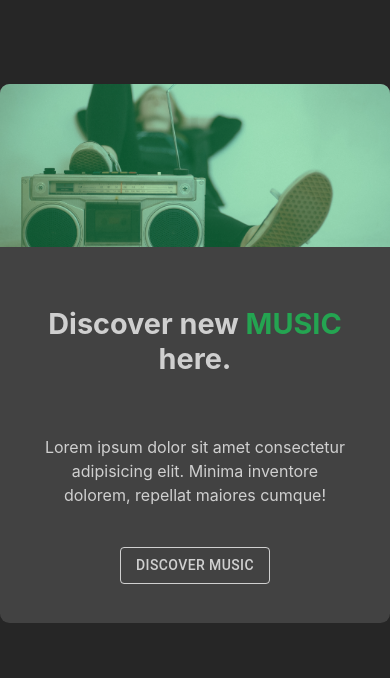
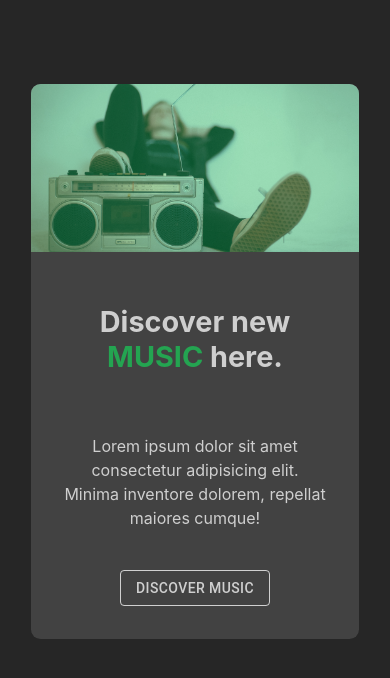
Before and after one commit to CarlaCarrasco/Spotify, a React (Create React App) app: page / in a window 390 px wide. Shown: the top 678 px of the page. Built offline with nearby package versions, Linux system fonts and the light colour scheme; no server answers.

Commit message:
fixed margin on mobile

```diff
--- a/src/App.css
+++ b/src/App.css
@@ -105,12 +105,6 @@ ol {
   width: 60vw;
 }
 
-
-@media only screen and (max-width: 414px){
-  .artist-list {
-    flex-direction: column;
-  }
-}
 @media only screen and (max-width: 768px){
   .artist-list > div {
     flex: 1 0 50%;
@@ -188,7 +182,7 @@ p {
   }
 
   .container {
-    margin: 10vh auto;
+    margin: 10vh 8vw;
     max-width: 25rem;
     grid-template-columns: 1fr;
     grid-template-rows: 1fr 2.3fr;
```
